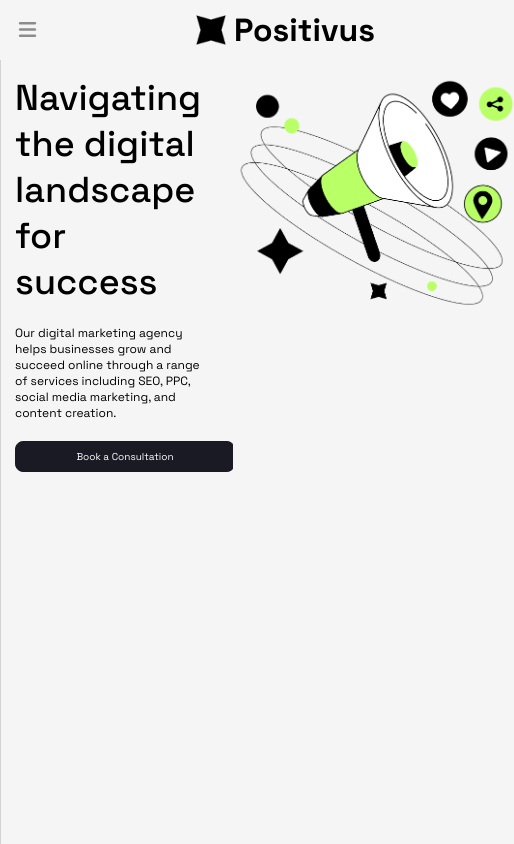
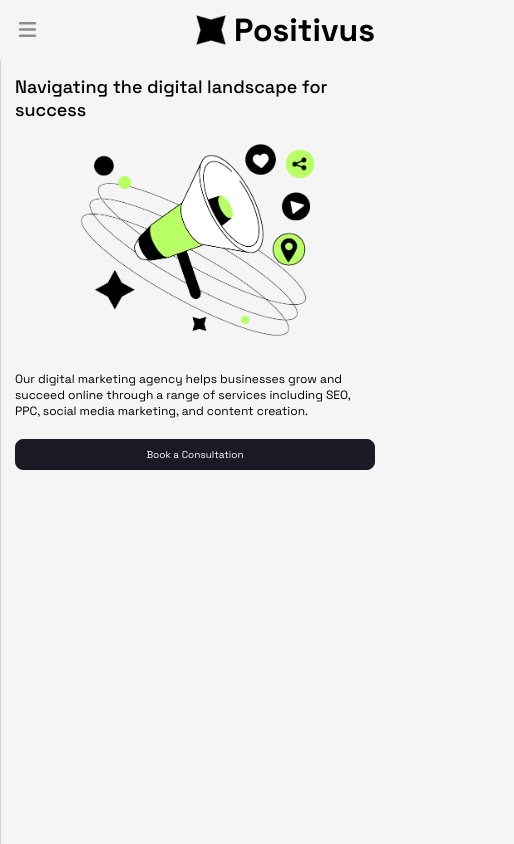
Before and after one commit to Blessen25/Positivus_website, a React (Vite) app in the folder frontend/: page / in a window 390 px wide. Shown: the whole page, 514 px wide, since content can reach past the window. Built offline with nearby package versions, Linux system fonts and the light colour scheme.

Commit message:
Fixed Responsiveness for first section

```diff
--- a/frontend/src/components/Home/home.css
+++ b/frontend/src/components/Home/home.css
@@ -49,6 +49,11 @@
 
     font-size: 56px;
     font-weight: 500;
+}
+
+.home_firstsection_img_navigate {
+
+    display: none;
 }
 
 @media screen and (max-width: 1300px) {
@@ -124,6 +129,35 @@
         margin-top: 60px;
         padding: 20px;
     }
+
+    .home_first_Imagesec {
+
+        display: none;
+    }
+
+    .home_firstsection_img_navigate {
+
+        display: block;
+        width: 350px;
+        height: 300px;
+        object-fit: cover;
+        margin: auto;
+    }
+
+    .home_first_Contentsec {
+
+        width: 100%;
+    }
+
+    .navigatecontent {
+
+        font-size: 32px;
+    }
+
+    .bookaconsclass {
+
+        width: 100%;
+    }
 }
 
 @media screen and (max-width: 575px) {
@@ -132,4 +166,15 @@
 
         padding: 15px;
     }
+
+    .navigatecontent {
+
+        font-size: 18px;
+    }
+
+    .home_firstsection_img_navigate {
+
+        width: 250px;
+        height: 210px;
+    }
 }
--- a/frontend/src/components/Home/home.tsx
+++ b/frontend/src/components/Home/home.tsx
@@ -94,6 +94,7 @@ const Home_firstSection:React.FC = () => {
                 <div className="home_first_Contentsec">
 
                     <h1 className="navigatecontent" >Navigating the digital landscape for success</h1>
+                    <img src="../../src/assets/images/home_one_sec.png" alt="home_firstsection" className="home_firstsection_img_navigate" loading="lazy"/>
                     <p className="text-md">Our digital marketing agency helps businesses grow and succeed online through a range of services including SEO, PPC, social media marketing, and content creation.</p>
                     <Button_Comp_Clr text="Book a Consultation" className="bookaconsclass"/>
                 </div>
```
